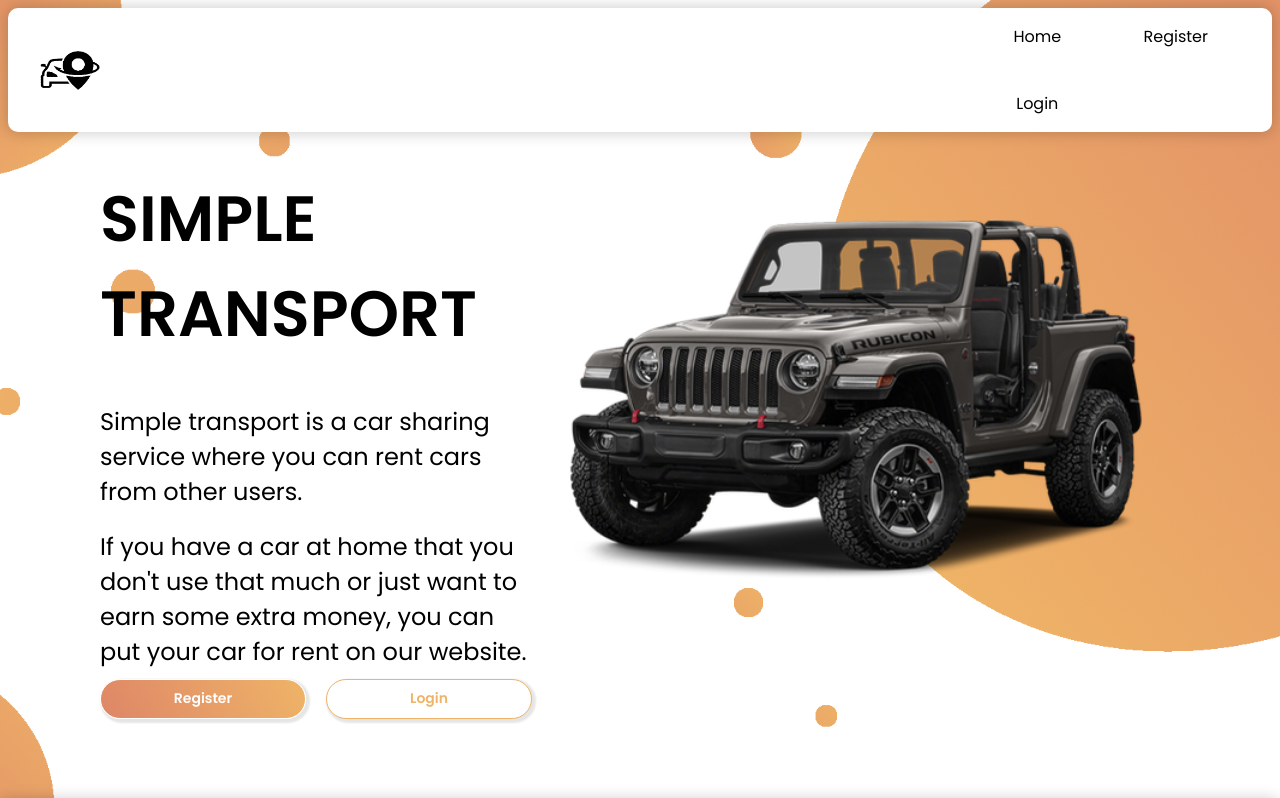
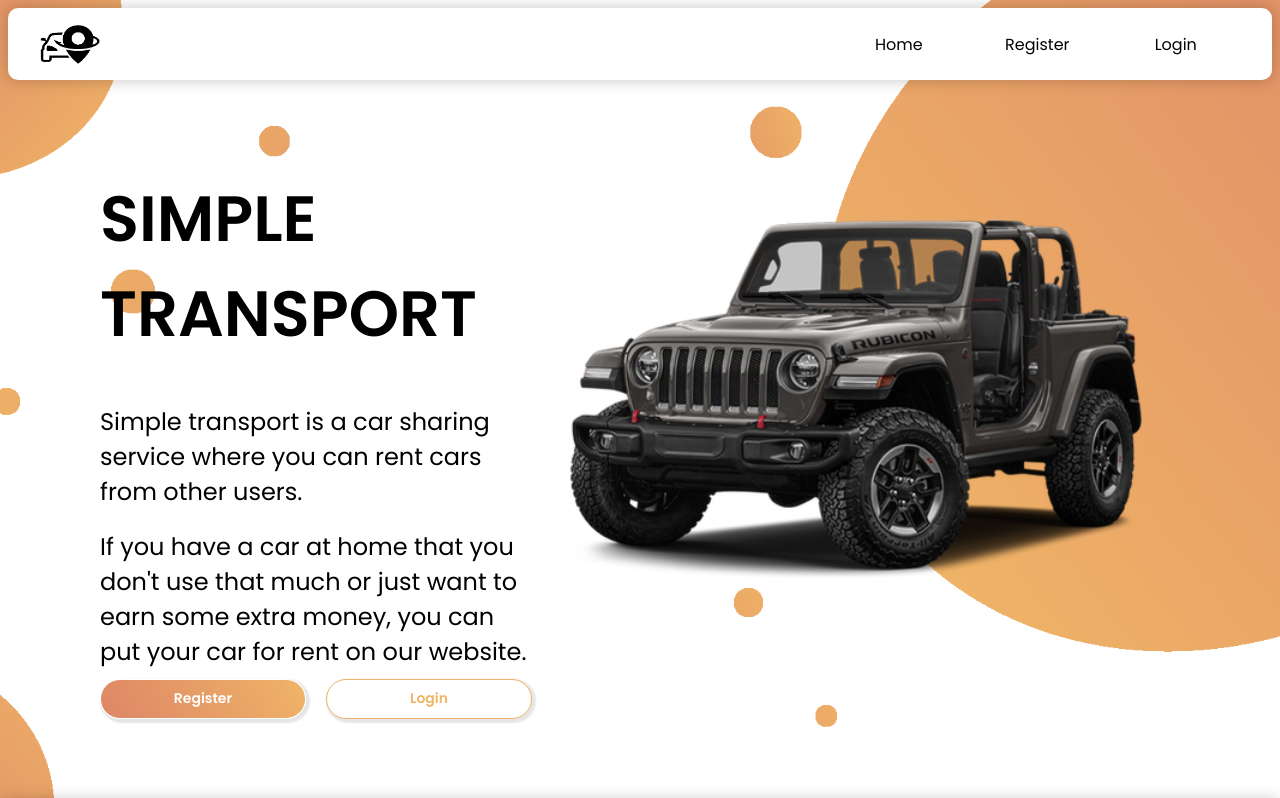
Before and after one commit to dadolyner/SimpleTransport-Frontend, a React (Create React App) app: page / in a window 1280 px wide. Shown: the top 798 px of the page. Built offline with nearby package versions, Linux system fonts and the light colour scheme; no server answers.

Commit message:
changes to navigation

```diff
--- a/src/components/Navigation/navigation.tsx
+++ b/src/components/Navigation/navigation.tsx
@@ -27,7 +27,7 @@
 					<Lines />
 				</Hamburger>
 
-				<NavigationItems isOpen={isOpen} numberOfItems={ userLoggedIn === 'true' ? 3 : 2}>
+				<NavigationItems isOpen={isOpen} numberOfItems={ userLoggedIn === 'true' ? 4 : 3}>
 					<Item onClick={() => navigate("/")}>Home</Item>
                     {
                         userLoggedIn === 'true' ? (
```
